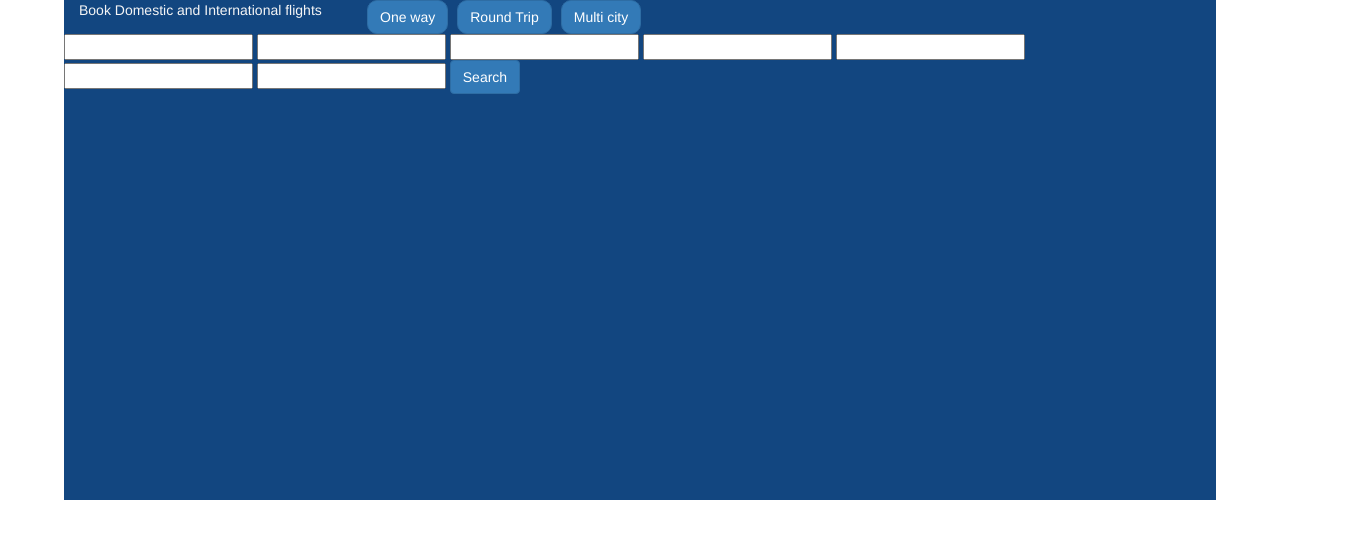
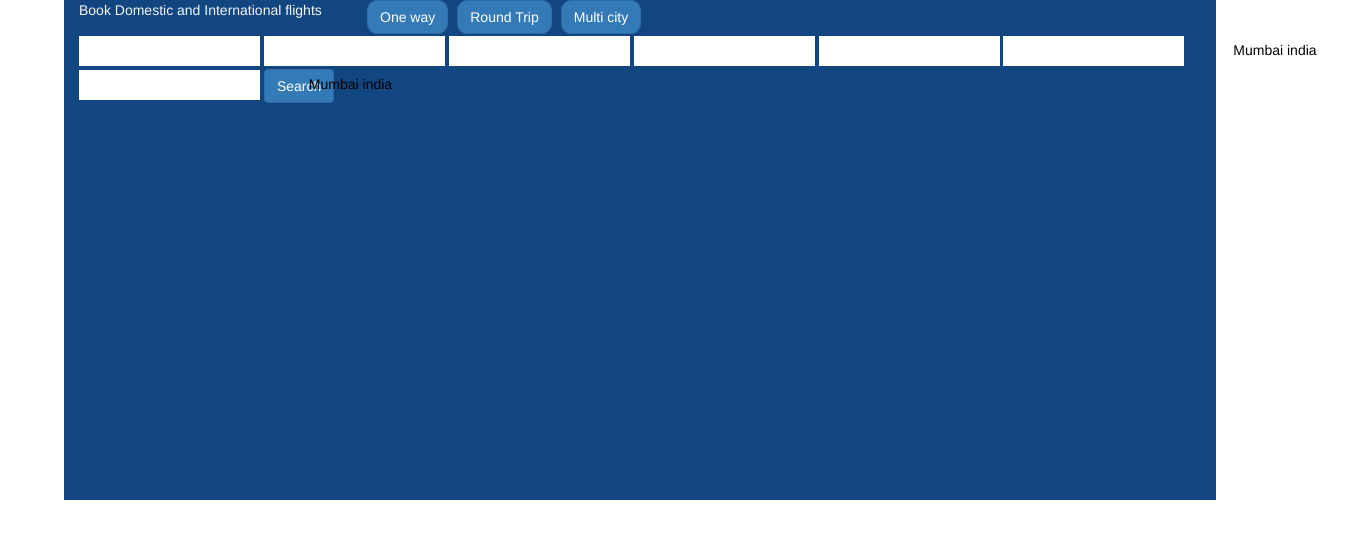
Before and after one commit to shailendra0102/mmt, a website: page index.html at #!/home in a window 1280 px wide. Shown: the whole page, 1365 px wide, since content can reach past the window. Drawn offline with nearby package versions, Linux system fonts and the light colour scheme; some packages are replaced by stand-ins of ours.

Commit message:
css changes

```diff
--- a/assets/main.css
+++ b/assets/main.css
@@ -24,3 +24,25 @@
 	color:#124680;
 	border:0px;
 }
+.search-options{
+	margin-left: 0px;
+}
+.search-options input[type='text']
+{
+    /*background: transparent;*/
+    border: none;
+	padding: 5px 0px;
+    margin: 2px 0px;
+}
+
+.search-options input[type='text'] + span{
+	position: absolute;
+    top: 6px;
+    color: #000;
+	width:100%;
+	height: 100%;
+}
+.search-text-wrapper {
+ position: relative;
+ display: inline-block;
+}
--- a/components/home/home.html
+++ b/components/home/home.html
@@ -21,14 +21,37 @@
 				</div>
 			</div>
 		</div>
-		<div class="row">
+		<div class="row search-options">
+			<div class="search-text-wrapper">
 				<input type="text" />
+			  <span class="text-center">Mumbai india</span>
+			</div>
+			<div class="search-text-wrapper">
 				<input type="text" />
+			  <span class="text-center">Mumbai india</span>
+			</div>
+			<div class="search-text-wrapper">
 				<input type="text" />
+			  <span class="text-center">Mumbai india</span>
+			</div>
+			<div class="search-text-wrapper">
 				<input type="text" />
+			  <span class="text-center">Mumbai india</span>
+			</div>
+			<div class="search-text-wrapper">
 				<input type="text" />
+			  <span class="text-center">Mumbai india</span>
+			</div>
+			<div class="search-text-wrapper">
 				<input type="text" />
+			  <span class="text-center">Mumbai india</span>
+			</div>
+			<div class="search-text-wrapper">
 				<input type="text" />
+			  <span class="text-center">Mumbai india</span>
+			</div>
+
+
 			<button class="btn btn-primary">Search</button>
 		</div>
 	</div>
```
Lines whose indentation alone changed are shown as unchanged.
